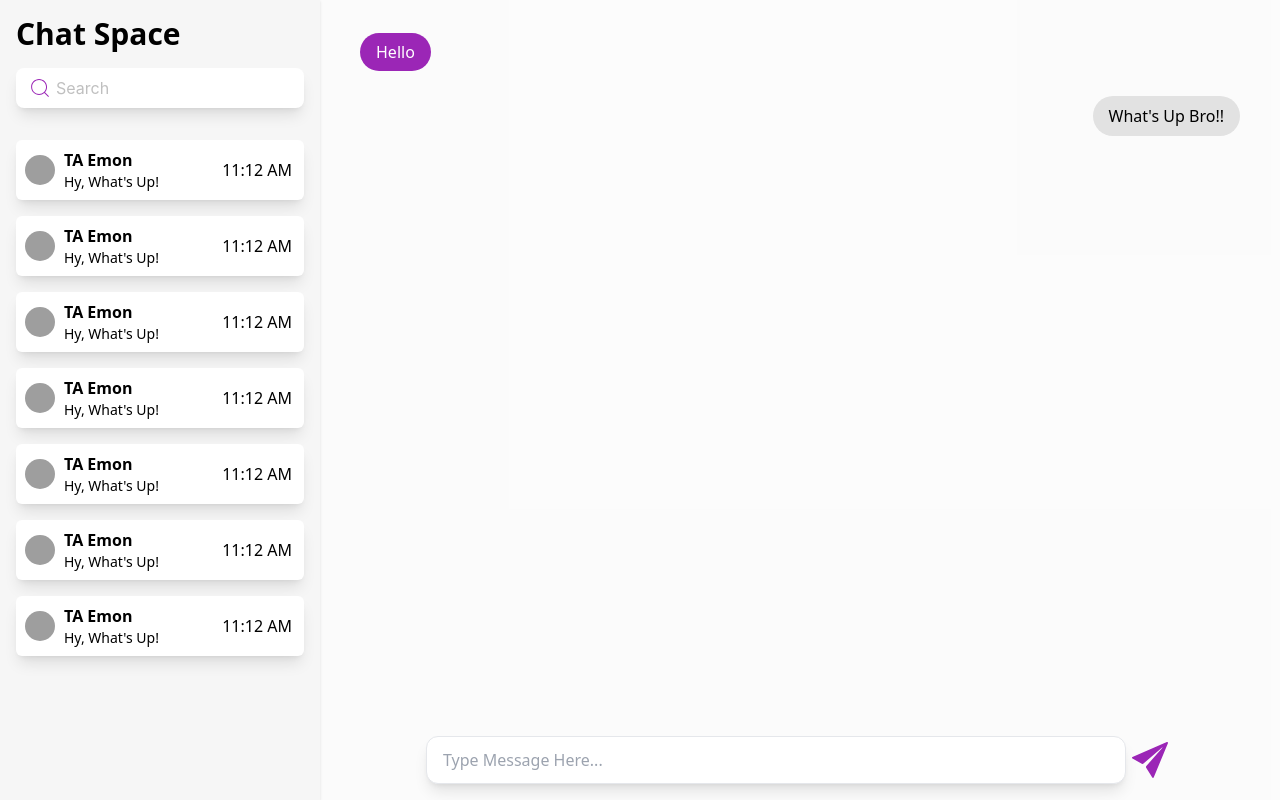
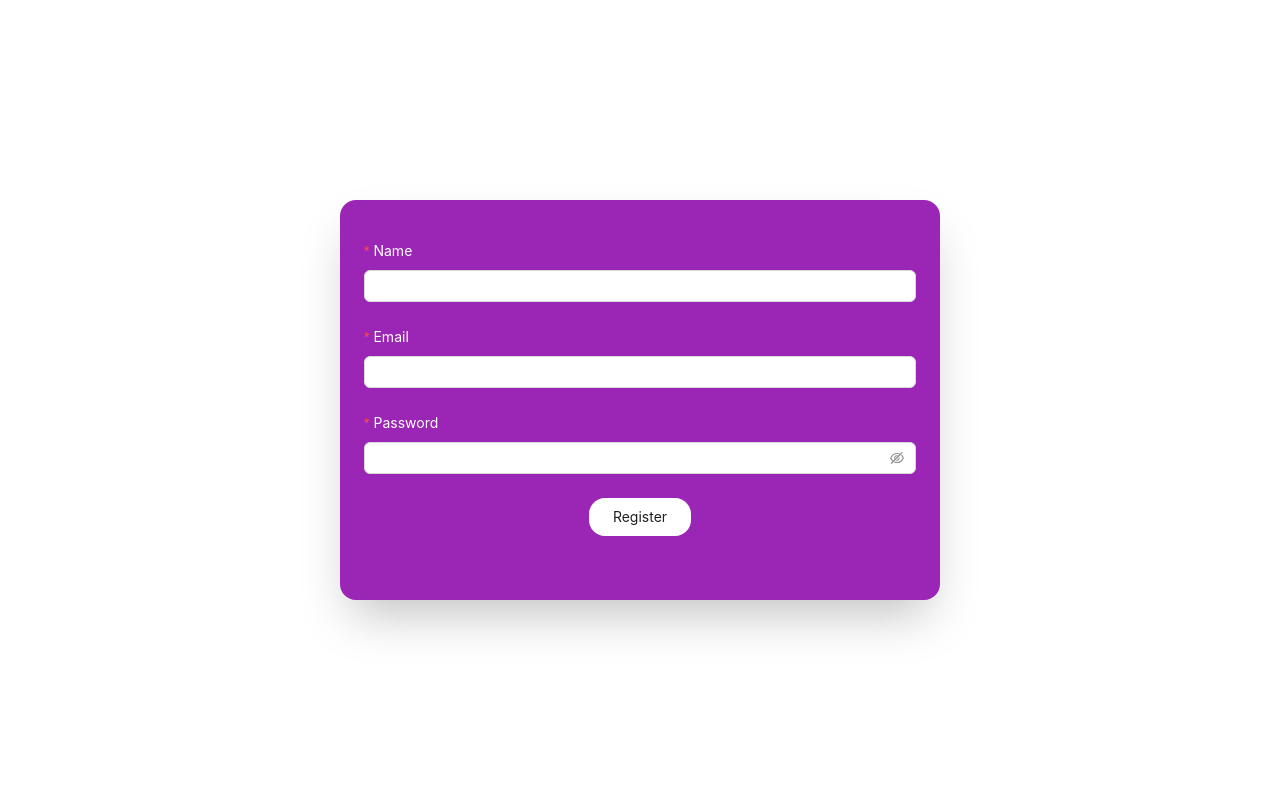
Before and after one commit to MDTanvirAhmedEmon/chat-space, a Next.js app: page /auth in a window 1280 px wide. Built offline with nearby package versions, Linux system fonts and the light colour scheme; grey boxes are pictures that could not be loaded.

Commit message:
message send and received

```diff
--- a/package.json
+++ b/package.json
@@ -13,7 +13,8 @@
     "next": "14.2.7",
     "react": "^18",
     "react-dom": "^18",
-    "react-icons": "^5.3.0"
+    "react-icons": "^5.3.0",
+    "socket.io-client": "^4.7.5"
   },
   "devDependencies": {
     "eslint": "^8",
--- a/src/app/(main-layout)/[chatId]/page.js
+++ b/src/app/(main-layout)/[chatId]/page.js
@@ -1,33 +1,80 @@
-
-import { ConfigProvider, Input } from "antd";
-
+"use client"
+import { ConfigProvider, Input, message } from "antd";
+import io from 'socket.io-client';
 import { IoIosSend } from "react-icons/io";
+import { useEffect, useMemo, useState } from "react";
 
 const DynamicUserItem = ({ params }) => {
     const { chatId } = params;
+    console.log(chatId)
+    const user = JSON.parse(localStorage.getItem('user'))
+
+    const [text, setText] = useState();
+    const [allReceivedMessage, setAllReceivedMessage] = useState([]);
+    console.log('from socket', allReceivedMessage)
+    console.log(text)
+
     const myId = 11;
+    const socket = io('http://localhost:5000');
+    // const socket = useMemo(() =>io('http://localhost:5000'),[]);
+
+
+    // const socket = useMemo(() => io('http://localhost:5000'), []);
+
+    useEffect(() => {
+        socket.on("connect", () => {
+            console.log("SOCKET IS CONNECTED WITH ID", socket.id);
+            socket.emit('register', user?._id);
+        });
+
+        socket.on('receiverMessage', (newMessage) => {
+            console.log(newMessage)
+            setAllReceivedMessage((prevMessages) => [...prevMessages, newMessage]);
+        });
+
+
+        // Clean up the socket connection when the component unmounts
+        return () => {
+            socket.disconnect();
+        };
+    }, [socket]);
+
+
+
+
+
+    const sendMessage = () => {
+        const myMessage = { senderId: user?._id, receiverId: chatId, text }
+        console.log(myMessage)
+        socket.emit('sendMessage', myMessage)
+    }
 
     return (
         <div className=' h-full relative'>
             <div className=" pt-10 px-10">
 
-                {
-                    <div>
-                        <div className="">
-                            <span className={` ${myId === 11 ? 'bg-primary text-white' : 'bg-[#0000001a] text-black float-end'}  px-4 py-2 rounded-3xl`}>Hello</span>
 
-                        </div>
-                        <div className=" mt-8">
+                <div className=" flex flex-col">
+
+                    {
+                        allReceivedMessage?.map((message, index) =>
+                            <div key={index} className="mt-6 w-full">
+                                <span className={` ${user?._id === message?.senderId ? 'bg-primary text-white' : 'bg-[#0000001a] text-black float-end'}  px-4 py-2 rounded-3xl`}>{message?.text}</span>
+
+                            </div>)
+                    }
+
+                    {/* <div className=" mt-8">
                             <span className={` ${myId === 12 ? 'bg-primary text-white' : 'bg-[#0000001a] text-black float-end'}  px-4 py-2 rounded-3xl`}>What's Up Bro!!</span>
-                        </div>
-                    </div>
-                }
+                        </div>  */}
+                </div>
+
             </div>
 
             <div className=" absolute bottom-0 flex w-full justify-center mb-4">
 
-                <input className=" border shadow-lg active:shadow-lg focus:shadow-lg active:ring-none px-4 rounded-xl w-[300px] lg:w-[500px] xl:w-[700px]" size="large" placeholder="Type Message Here..." />
-                <IoIosSend className=" w-12 h-12 text-primary cursor-pointer" />
+                <input onChange={(e) => setText(e.target.value)} className=" border shadow-lg active:shadow-lg focus:shadow-lg active:ring-none px-4 rounded-xl w-[300px] lg:w-[500px] xl:w-[700px]" size="large" placeholder="Type Message Here..." />
+                <IoIosSend onClick={sendMessage} className=" w-12 h-12 text-primary cursor-pointer" />
             </div>
         </div>
     );
--- /dev/null
+++ b/src/app/auth/login/page.js
@@ -0,0 +1,96 @@
+"use client";
+import { Form, Input, message } from "antd";
+import { useRouter } from "next/navigation";
+
+const Registration = () => {
+    const router = useRouter();
+    const onFinish = async (values) => {
+        try {
+            const response = await fetch('http://localhost:5000/auth/login', {
+                method: 'POST',
+                headers: {
+                    'Content-Type': 'application/json',
+                },
+                body: JSON.stringify(values),
+            });
+            const result = await response.json();
+
+
+            if (result.success) {
+                console.log('Success:', result);
+                localStorage.setItem('user',JSON.stringify(result?.data));
+                router.push(`/`)
+                message.success("Log In Successfull");
+            } else {
+                console.error('Failed:', result);
+                message.error(result?.message);
+            }
+        } catch (error) {
+            console.error('Error:', error);
+        }
+    };
+
+
+    const onFinishFailed = (errorInfo) => {
+        console.log('Failed:', errorInfo);
+    }
+
+
+
+    return (
+        <div className="h-screen w-full flex justify-center items-center">
+            <div className="w-[600px] bg-primary px-6 py-10 rounded-2xl shadow-2xl">
+                <Form
+                    className="w-full"
+                    layout="vertical"
+                    name="basic"
+                    initialValues={{
+                        remember: true,
+                    }}
+                    onFinish={onFinish}
+                    onFinishFailed={onFinishFailed}
+                    autoComplete="off"
+                >
+                    <Form.Item
+                        label={<p className="text-white">Email</p>}
+                        name="email"
+                        rules={[
+                            {
+                                required: true,
+                                message: 'Please input your email!',
+                            },
+                        ]}
+                    >
+                        <Input />
+                    </Form.Item>
+
+                    <Form.Item
+                        label={<p className="text-white">Password</p>}
+                        name="password"
+                        rules={[
+                            {
+                                required: true,
+                                message: 'Please input your password!',
+                            },
+                        ]}
+                    >
+                        <Input.Password />
+                    </Form.Item>
+
+                    <Form.Item
+                        wrapperCol={{
+                            span: 24,
+                        }}
+                        className="text-center"
+                    >
+                        <button className="bg-white px-6 py-2 rounded-2xl" htmlType="submit">
+                            Log In
+                        </button>
+                    </Form.Item>
+                </Form>
+            </div>
+        </div>
+    );
+};
+
+export default Registration;
--- /dev/null
+++ b/src/app/auth/page.js
@@ -0,0 +1,108 @@
+"use client";
+import { Form, Input, message } from "antd";
+import { useRouter } from "next/navigation";
+
+const Registration = () => {
+    const router = useRouter();
+    const onFinish = async (values) => {
+        try {
+            const response = await fetch('http://localhost:5000/auth', {
+                method: 'POST',
+                headers: {
+                    'Content-Type': 'application/json',
+                },
+                body: JSON.stringify(values),
+            });
+            const result = await response.json();
+
+
+            if (result.success) {
+                console.log('Success:', result);
+                localStorage.setItem('user',JSON.stringify(result?.data));
+                router.push(`/`)
+                message.success("Register Success");
+            } else {
+                console.error('Failed:', result);
+                message.error(result?.message);
+            }
+        } catch (error) {
+            console.error('Error:', error);
+        }
+    };
+
+
+    const onFinishFailed = (errorInfo) => {
+        console.log('Failed:', errorInfo);
+    }
+
+
+
+    return (
+        <div className="h-screen w-full flex justify-center items-center">
+            <div className="w-[600px] bg-primary px-6 py-10 rounded-2xl shadow-2xl">
+                <Form
+                    className="w-full"
+                    layout="vertical"
+                    name="basic"
+                    initialValues={{
+                        remember: true,
+                    }}
+                    onFinish={onFinish}
+                    onFinishFailed={onFinishFailed}
+                    autoComplete="off"
+                >
+                    <Form.Item
+                        label={<p className="text-white">Name</p>}
+                        name="name"
+                        rules={[
+                            {
+                                required: true,
+                                message: 'Please input your name!',
+                            },
+                        ]}
+                    >
+                        <Input />
+                    </Form.Item>
+                    <Form.Item
+                        label={<p className="text-white">Email</p>}
+                        name="email"
+                        rules={[
+                            {
+                                required: true,
+                                message: 'Please input your email!',
+                            },
+                        ]}
+                    >
+                        <Input />
+                    </Form.Item>
+
+                    <Form.Item
+                        label={<p className="text-white">Password</p>}
+                        name="password"
+                        rules={[
+                            {
+                                required: true,
+                                message: 'Please input your password!',
+                            },
+                        ]}
+                    >
+                        <Input.Password />
+                    </Form.Item>
+
+                    <Form.Item
+                        wrapperCol={{
+                            span: 24,
+                        }}
+                        className="text-center"
+                    >
+                        <button className="bg-white px-6 py-2 rounded-2xl" htmlType="submit">
+                            Register
+                        </button>
+                    </Form.Item>
+                </Form>
+            </div>
+        </div>
+    );
+};
+
+export default Registration;
--- a/src/components/SideBar.js
+++ b/src/components/SideBar.js
@@ -1,9 +1,25 @@
+"use client";
 import { ConfigProvider, Input } from "antd";
 import { CiSearch } from "react-icons/ci";
 import SingleUserItem from "./SingleUserItem";
+import { useEffect, useState } from "react";
 
 
 const SideBar = () => {
+    const [users, setUsers] = useState(null);
+    console.log(users)
+
+    const user =JSON.parse(localStorage.getItem("user"));
+
+    useEffect(() => {
+        if (user && user._id) {
+            fetch(`http://localhost:5000/users/${user._id}`)
+                .then(res => res.json())
+                .then(data => setUsers(data?.data))
+                .catch(error => console.error('Error fetching users:', error));
+        }
+    }, []);
+
     return (
         <div className="">
             <div>
@@ -25,14 +41,15 @@ const SideBar = () => {
             </div>
             {/* user Item */}
             <div className=" mt-8">
-                    <SingleUserItem></SingleUserItem>
-                    <SingleUserItem></SingleUserItem>
-                    <SingleUserItem></SingleUserItem>
-                    <SingleUserItem></SingleUserItem>
-                    <SingleUserItem></SingleUserItem>
-                    <SingleUserItem></SingleUserItem>
-                    <SingleUserItem></SingleUserItem>
+                {
+                    users?.map(user => <SingleUserItem key={user._id} user={user}></SingleUserItem>)
+                }
+
             </div>
+            <button onClick={() => {
+                localStorage.removeItem('user');
+                window.location.reload();
+            }} className=" text-white bg-primary px-8 py-2 rounded-2xl shadow-2xl mt-14 w-full">Log Out</button>
         </div>
 
     );
--- a/src/components/SingleUserItem.js
+++ b/src/components/SingleUserItem.js
@@ -1,16 +1,16 @@
 import { Avatar } from "antd";
 import Link from "next/link";
 
-const SingleUserItem = () => {
+const SingleUserItem = ({user}) => {
     return (
         <>
-            <Link href={`/7`}>
+            <Link href={`/${user?._id}`}>
                 <div className=" cursor-pointer shadow-lg px-2 rounded-md bg-white flex gap-2 justify-between items-center py-2 mt-4">
 
                     <div className=" flex gap-2 items-center">
-                        <Avatar className="w-12 h-12" src="https://imgcdn.stablediffusionweb.com/2024/5/2/81328692-c85f-4e08-9c01-f8f9f49fb291.jpg" />
+                        <Avatar className="w-14 h-14" src="https://imgcdn.stablediffusionweb.com/2024/5/2/81328692-c85f-4e08-9c01-f8f9f49fb291.jpg" />
                         <div>
-                            <p className=" font-bold">TA Emon</p>
+                            <p className=" font-bold capitalize">{user?.name}</p>
                             <p className=" text-sm">Hy, What's Up!</p>
                         </div>
 
```
Also changed, not shown: src/app/(main-layout)/layout.js (+12 -1 lines), 1 other file (tests, documents, lock files or other folders). Lines whose indentation alone changed are shown as unchanged.
